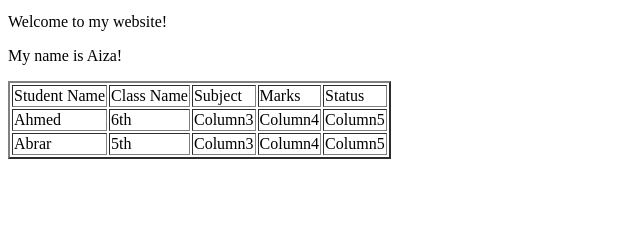
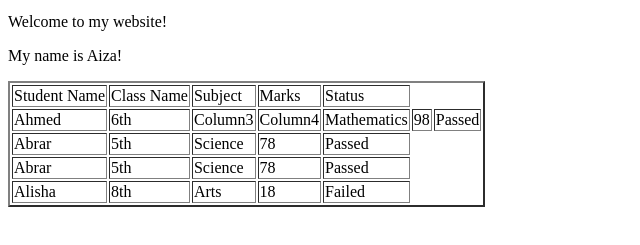
Before and after one commit to SmartestDevelopers/python, a plain HTML site: page index.html in a window 1280 px wide. Shown: the part 87-332 px from the top of the page, without its empty margins (0-640 px from the left). Drawn offline with Linux system fonts and the light colour scheme.

Commit message:
Add new student Entry
Add new student Entry

```diff
--- a/index.html
+++ b/index.html
@@ -25,16 +25,38 @@
             <td>6th</td>
             <td>Column3</td>
             <td>Column4</td>
-            <td>Column5</td>
+            <td>Mathematics</td>
+            <td>98</td>
+            <td>Passed</td>
 
 
         </tr>
          <tr>
             <td>Abrar</td>
             <td>5th</td>
-            <td>Column3</td>
-            <td>Column4</td>
-            <td>Column5</td>
+            <td>Science</td>
+            <td>78</td>
+            <td>Passed</td>
+
+
+        </tr>
+         </tr>
+         <tr>
+            <td>Abrar</td>
+            <td>5th</td>
+            <td>Science</td>
+            <td>78</td>
+            <td>Passed</td>
+
+
+        </tr>
+         </tr>
+         <tr>
+            <td>Alisha</td>
+            <td>8th</td>
+            <td>Arts</td>
+            <td>18</td>
+            <td>Failed</td>
 
 
         </tr>
```
